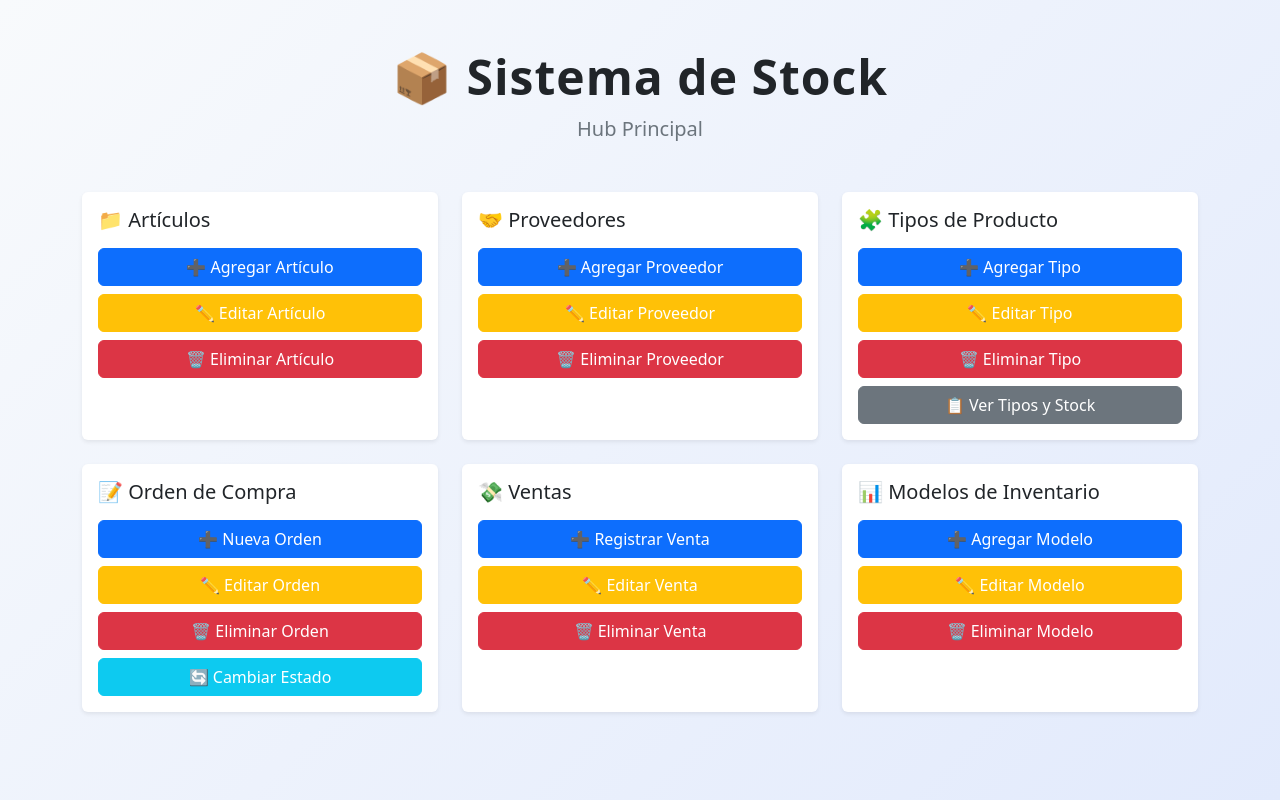
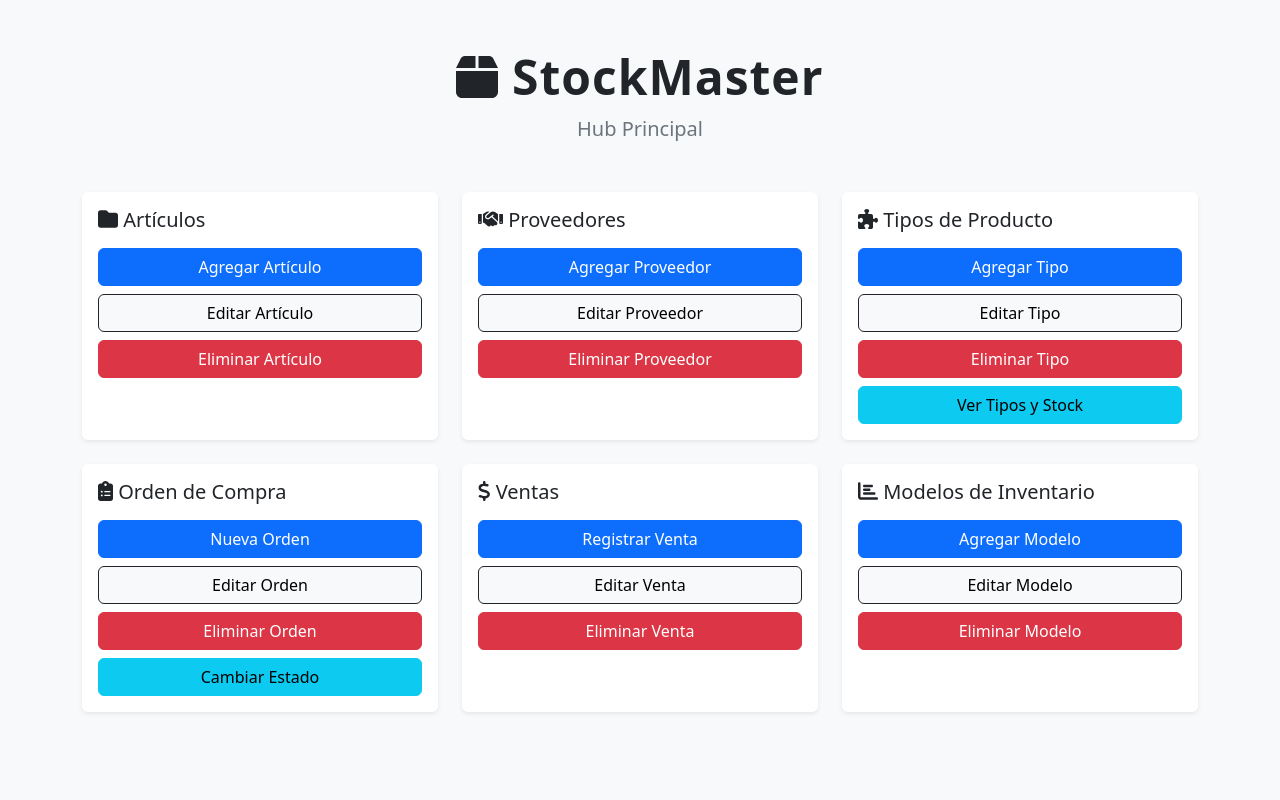
Before and after one commit to claramazuran/StockMaster2, a React (Create React App) app: page / in a window 1280 px wide. Built offline with nearby package versions, Linux system fonts and the light colour scheme.

Commit message:
Interfaz pantalla principal actualizada

```diff
--- a/package.json
+++ b/package.json
@@ -3,6 +3,8 @@
   "version": "0.1.0",
   "private": true,
   "dependencies": {
+    "@fortawesome/free-solid-svg-icons": "^6.7.2",
+    "@fortawesome/react-fontawesome": "^0.2.2",
     "@testing-library/dom": "^10.4.0",
     "@testing-library/jest-dom": "^6.6.3",
     "@testing-library/react": "^16.3.0",
--- a/src/pages/hub.js
+++ b/src/pages/hub.js
@@ -1,16 +1,18 @@
 import React from "react";
 import { useNavigate } from "react-router-dom";
 import "bootstrap/dist/css/bootstrap.min.css";
+import { FontAwesomeIcon } from "@fortawesome/react-fontawesome";
+import { faBox, faFolder, faHandshake, faPuzzlePiece, faClipboardList, faDollarSign, faChartBar } from "@fortawesome/free-solid-svg-icons";
 
 export default function Hub() {
   const navigate = useNavigate();
 
   return (
-    <div style={{ minHeight: "100vh", width: "100vw", position: "fixed", top: 0, left: 0, background: "linear-gradient(135deg, #f8fafc 0%, #e2eafc 100%)", zIndex: -1 }}>
+    <div style={{ minHeight: "100vh", width: "100vw", position: "fixed", top: 0, left: 0, backgroundColor: "#f8f9fa", zIndex: -1 }}>
       <div className="container py-5" style={{ position: "relative", zIndex: 1 }}>
         <div className="text-center mb-5">
           <h2 className="fw-bold display-5 mb-2" style={{ letterSpacing: "1px" }}>
-            <span role="img" aria-label="box">📦</span> Sistema de Stock
+            <FontAwesomeIcon icon={faBox} /> StockMaster
           </h2>
           <p className="lead text-secondary">Hub Principal</p>
         </div>
@@ -21,12 +23,12 @@ export default function Hub() {
             <div className="card shadow-sm h-100 border-0">
               <div className="card-body">
                 <h5 className="card-title mb-3">
-                  <span role="img" aria-label="articulos">📁</span> Artículos
+                  <FontAwesomeIcon icon={faFolder} /> Artículos
                 </h5>
                 <div className="d-grid gap-2">
-                  <button className="btn btn-primary" onClick={() => navigate("/add-articulo")}>➕ Agregar Artículo</button>
-                  <button className="btn btn-warning text-white" onClick={() => navigate("/update-articulo")}>✏️ Editar Artículo</button>
-                  <button className="btn btn-danger" onClick={() => navigate("/delete-articulo")}>🗑️ Eliminar Artículo</button>
+                  <button className="btn btn-primary" onClick={() => navigate("/add-articulo")}>Agregar Artículo</button>
+                  <button className="btn btn-light border border-dark border-1" onClick={() => navigate("/update-articulo")}>Editar Artículo</button>
+                  <button className="btn btn-danger" onClick={() => navigate("/delete-articulo")}>Eliminar Artículo</button>
                 </div>
               </div>
             </div>
@@ -37,12 +39,12 @@ export default function Hub() {
             <div className="card shadow-sm h-100 border-0">
               <div className="card-body">
                 <h5 className="card-title mb-3">
-                  <span role="img" aria-label="proveedores">🤝</span> Proveedores
+                  <FontAwesomeIcon icon={faHandshake} /> Proveedores
                 </h5>
                 <div className="d-grid gap-2">
-                  <button className="btn btn-primary" onClick={() => navigate("/add-proveedor")}>➕ Agregar Proveedor</button>
-                  <button className="btn btn-warning text-white" onClick={() => navigate("/update-proveedor")}>✏️ Editar Proveedor</button>
-                  <button className="btn btn-danger" onClick={() => navigate("/delete-proveedor")}>🗑️ Eliminar Proveedor</button>
+                  <button className="btn btn-primary" onClick={() => navigate("/add-proveedor")}>Agregar Proveedor</button>
+                  <button className="btn btn-light border border-dark border-1" onClick={() => navigate("/update-proveedor")}>Editar Proveedor</button>
+                  <button className="btn btn-danger" onClick={() => navigate("/delete-proveedor")}>Eliminar Proveedor</button>
                 </div>
               </div>
             </div>
@@ -53,13 +55,13 @@ export default function Hub() {
             <div className="card shadow-sm h-100 border-0">
               <div className="card-body">
                 <h5 className="card-title mb-3">
-                  <span role="img" aria-label="tipos">🧩</span> Tipos de Producto
+                  <FontAwesomeIcon icon={faPuzzlePiece} /> Tipos de Producto
                 </h5>
                 <div className="d-grid gap-2">
-                  <button className="btn btn-primary" onClick={() => navigate("/add-producto-proveedor")}>➕ Agregar Tipo</button>
-                  <button className="btn btn-warning text-white" onClick={() => navigate("/update-producto-proveedor")}>✏️ Editar Tipo</button>
-                  <button className="btn btn-danger" onClick={() => navigate("/delete-producto-proveedor")}>🗑️ Eliminar Tipo</button>
-                  <button className="btn btn-secondary" onClick={() => navigate("/ver-producto-proveedor")}>📋 Ver Tipos y Stock</button>
+                  <button className="btn btn-primary" onClick={() => navigate("/add-producto-proveedor")}>Agregar Tipo</button>
+                  <button className="btn btn-light border border-dark border-1" onClick={() => navigate("/update-producto-proveedor")}>Editar Tipo</button>
+                  <button className="btn btn-danger" onClick={() => navigate("/delete-producto-proveedor")}>Eliminar Tipo</button>
+                  <button className="btn btn-info" onClick={() => navigate("/ver-producto-proveedor")}>Ver Tipos y Stock</button>
                 </div>
               </div>
             </div>
@@ -70,13 +72,13 @@ export default function Hub() {
             <div className="card shadow-sm h-100 border-0">
               <div className="card-body">
                 <h5 className="card-title mb-3">
-                  <span role="img" aria-label="orden">📝</span> Orden de Compra
+                  <FontAwesomeIcon icon={faClipboardList} /> Orden de Compra
                 </h5>
                 <div className="d-grid gap-2">
-                  <button className="btn btn-primary" onClick={() => navigate("/add-orden-compra")}>➕ Nueva Orden</button>
-                  <button className="btn btn-warning text-white" onClick={() => navigate("/update-orden-compra")}>✏️ Editar Orden</button>
-                  <button className="btn btn-danger" onClick={() => navigate("/delete-orden-compra")}>🗑️ Eliminar Orden</button>
-                  <button className="btn btn-info text-white" onClick={() => navigate("/update-estado-orden-compra")}>🔄 Cambiar Estado</button>
+                  <button className="btn btn-primary" onClick={() => navigate("/add-orden-compra")}>Nueva Orden</button>
+                  <button className="btn btn-light border border-dark border-1" onClick={() => navigate("/update-orden-compra")}>Editar Orden</button>
+                  <button className="btn btn-danger" onClick={() => navigate("/delete-orden-compra")}>Eliminar Orden</button>
+                  <button className="btn btn-info" onClick={() => navigate("/update-estado-orden-compra")}>Cambiar Estado</button>
                 </div>
               </div>
             </div>
@@ -87,12 +89,12 @@ export default function Hub() {
             <div className="card shadow-sm h-100 border-0">
               <div className="card-body">
                 <h5 className="card-title mb-3">
-                  <span role="img" aria-label="ventas">💸</span> Ventas
+                  <FontAwesomeIcon icon={faDollarSign} /> Ventas
                 </h5>
                 <div className="d-grid gap-2">
-                  <button className="btn btn-primary" onClick={() => navigate("/add-venta")}>➕ Registrar Venta</button>
-                  <button className="btn btn-warning text-white" onClick={() => navigate("/update-venta")}>✏️ Editar Venta</button>
-                  <button className="btn btn-danger" onClick={() => navigate("/delete-venta")}>🗑️ Eliminar Venta</button>
+                  <button className="btn btn-primary" onClick={() => navigate("/add-venta")}>Registrar Venta</button>
+                  <button className="btn btn-light border border-dark border-1" onClick={() => navigate("/update-venta")}>Editar Venta</button>
+                  <button className="btn btn-danger" onClick={() => navigate("/delete-venta")}>Eliminar Venta</button>
                 </div>
               </div>
             </div>
@@ -103,12 +105,12 @@ export default function Hub() {
             <div className="card shadow-sm h-100 border-0">
               <div className="card-body">
                 <h5 className="card-title mb-3">
-                  <span role="img" aria-label="modelo">📊</span> Modelos de Inventario
+                  <FontAwesomeIcon icon={faChartBar} /> Modelos de Inventario
                 </h5>
                 <div className="d-grid gap-2">
-                  <button className="btn btn-primary" onClick={() => navigate("/add-modelo-inventario")}>➕ Agregar Modelo</button>
-                  <button className="btn btn-warning text-white" onClick={() => navigate("/update-modelo-inventario")}>✏️ Editar Modelo</button>
-                  <button className="btn btn-danger" onClick={() => navigate("/delete-modelo-inventario")}>🗑️ Eliminar Modelo</button>
+                  <button className="btn btn-primary" onClick={() => navigate("/add-modelo-inventario")}>Agregar Modelo</button>
+                  <button className="btn btn-light border border-dark border-1" onClick={() => navigate("/update-modelo-inventario")}>Editar Modelo</button>
+                  <button className="btn btn-danger" onClick={() => navigate("/delete-modelo-inventario")}>Eliminar Modelo</button>
                 </div>
               </div>
             </div>
```
Also changed, not shown: 1 other file (tests, documents, lock files or other folders).
